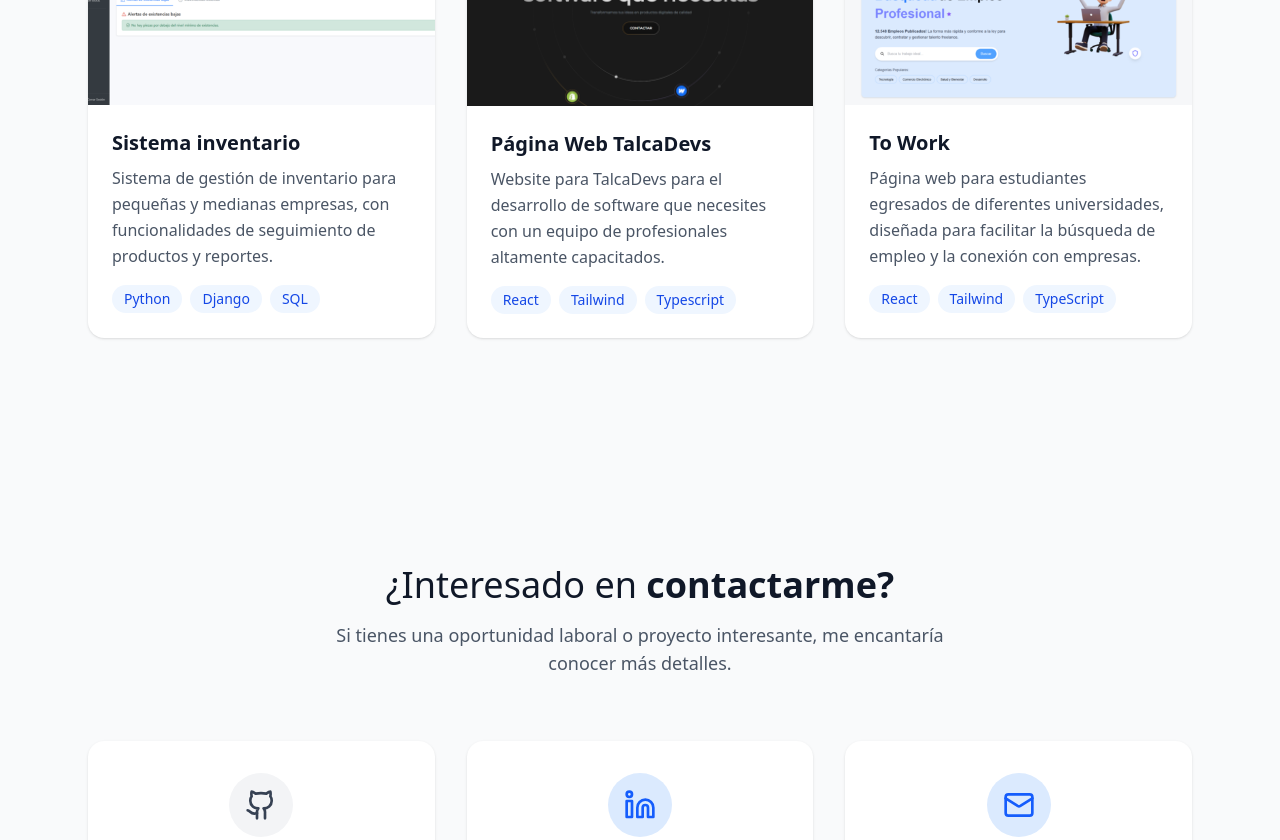
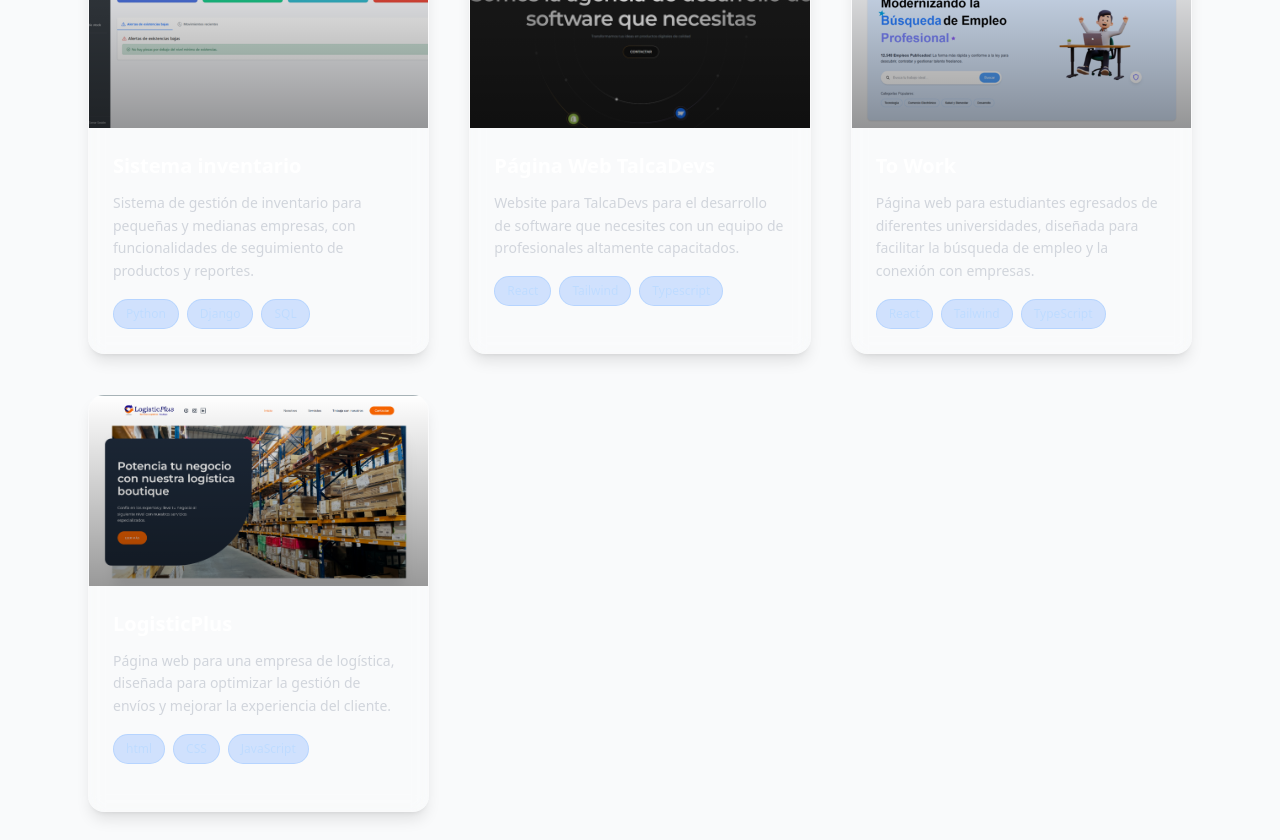
Before and after one commit to NicoVillarroelM/portfolio, a React (Vite) app: page / in a window 1280 px wide. Shown: the part 1960-2800 px from the top of the page. Built offline with nearby package versions, Linux system fonts and the light colour scheme.

Commit message:
feat: new project

```diff
--- a/src/components/Projects.tsx
+++ b/src/components/Projects.tsx
@@ -4,10 +4,10 @@ const Projects = () => {
   return (
     <section
       id="projects"
-      className="min-h-screen flex items-center bg-gray-50 dark:bg-gray-800 transition-colors duration-300 py-16 sm:py-20"
+      className="min-h-screen flex items-center bg-gray-50 dark:bg-gray-800 transition-colors duration-300 py-20 sm:py-28"
     >
       <div className="max-w-6xl mx-auto px-4 sm:px-6 w-full">
-        <div className="text-center mb-8 sm:mb-12">
+        <div className="text-center mb-12 sm:mb-16">
           <h2 className="text-3xl sm:text-4xl font-light text-gray-900 dark:text-white mb-4 sm:mb-6">
             Mis <span className="font-bold">Proyectos</span>
           </h2>
@@ -17,26 +17,27 @@ const Projects = () => {
           </p>
         </div>
 
-        <div className="grid grid-cols-1 sm:grid-cols-2 lg:grid-cols-3 gap-6 sm:gap-8">
+        <div className="grid gap-8 lg:gap-10 auto-rows-fr" style={{ gridTemplateColumns: 'repeat(auto-fit, minmax(min(100%, 320px), 1fr))' }}>
           {projects.map((project) => (
             <div
               key={project.id}
-              className="bg-white dark:bg-gray-900 rounded-2xl overflow-hidden shadow-sm hover:shadow-xl transition-all duration-300 transform hover:-translate-y-2"
+              className="group relative bg-white/5 dark:bg-gray-900/60 backdrop-blur-sm rounded-2xl overflow-hidden border border-white/10 dark:border-gray-700/30 shadow-lg hover:shadow-xl transition-all duration-300 hover:-translate-y-1"
             >
-              <div className="aspect-video overflow-hidden">
+              <div className="aspect-video overflow-hidden relative">
+                <div className="absolute inset-0 bg-gradient-to-t from-black/40 to-transparent z-10"></div>
                 <img
                   src={project.image}
                   alt={project.title}
-                  className="w-full h-full object-cover hover:scale-105 transition-transform duration-300"
+                  className="w-full h-full object-cover group-hover:scale-105 transition-transform duration-300"
                 />
               </div>
 
-              <div className="p-4 sm:p-6">
-                <h3 className="text-lg sm:text-xl font-semibold text-gray-900 dark:text-white mb-2">
+              <div className="p-6">
+                <h3 className="text-xl font-semibold text-white mb-3">
                   {project.title}
                 </h3>
 
-                <p className="text-sm sm:text-base text-gray-600 dark:text-gray-300 mb-3 sm:mb-4 leading-relaxed">
+                <p className="text-sm text-gray-300 mb-4 leading-relaxed">
                   {project.description}
                 </p>
 
@@ -44,7 +45,7 @@ const Projects = () => {
                   {project.tags.map((tag) => (
                     <span
                       key={tag}
-                      className="bg-blue-50 dark:bg-blue-900 text-blue-700 dark:text-blue-300 px-2 sm:px-3 py-1 rounded-full text-xs sm:text-sm"
+                      className="bg-blue-500/20 backdrop-blur-sm text-blue-200 px-3 py-1.5 rounded-full text-xs border border-blue-400/20"
                     >
                       {tag}
                     </span>
--- a/src/constants/Projects.ts
+++ b/src/constants/Projects.ts
@@ -1,6 +1,7 @@
 import proyecto1 from "../assets/proyecto1.png";
 import proyecto2 from "../assets/proyecto2.png";
 import proyecto3 from "../assets/proyecto3.png";
+import logisticPlus from "../assets/logisticPlus.png";
 
 export const projects = [
     {
@@ -21,7 +22,7 @@ export const projects = [
       description: "Website para TalcaDevs para el desarrollo de software que necesites con un equipo de profesionales altamente capacitados.",
       image: proyecto2,
       tags: ["React", "Tailwind", "Typescript"],
-      link: "#",
+      link: "https://talcadevs.vercel.app/",
        colors: {
       light: "text-blue-600",
       dark: "text-blue-400"
@@ -39,4 +40,16 @@ export const projects = [
       dark: "text-blue-400"
     }
     },
+    {
+      id: 4,
+      title: "LogisticPlus",
+      description: "Página web para una empresa de logística, diseñada para optimizar la gestión de envíos y mejorar la experiencia del cliente.",
+      image: logisticPlus,
+      tags: ["html", "CSS", "JavaScript"],
+      link: "https://www.logisticplus.cl/",
+       colors: {
+      light: "text-blue-600",
+      dark: "text-blue-400"
+    },
+    }
   ];
```
Also changed, not shown: src/assets/logisticPlus.png (added).
